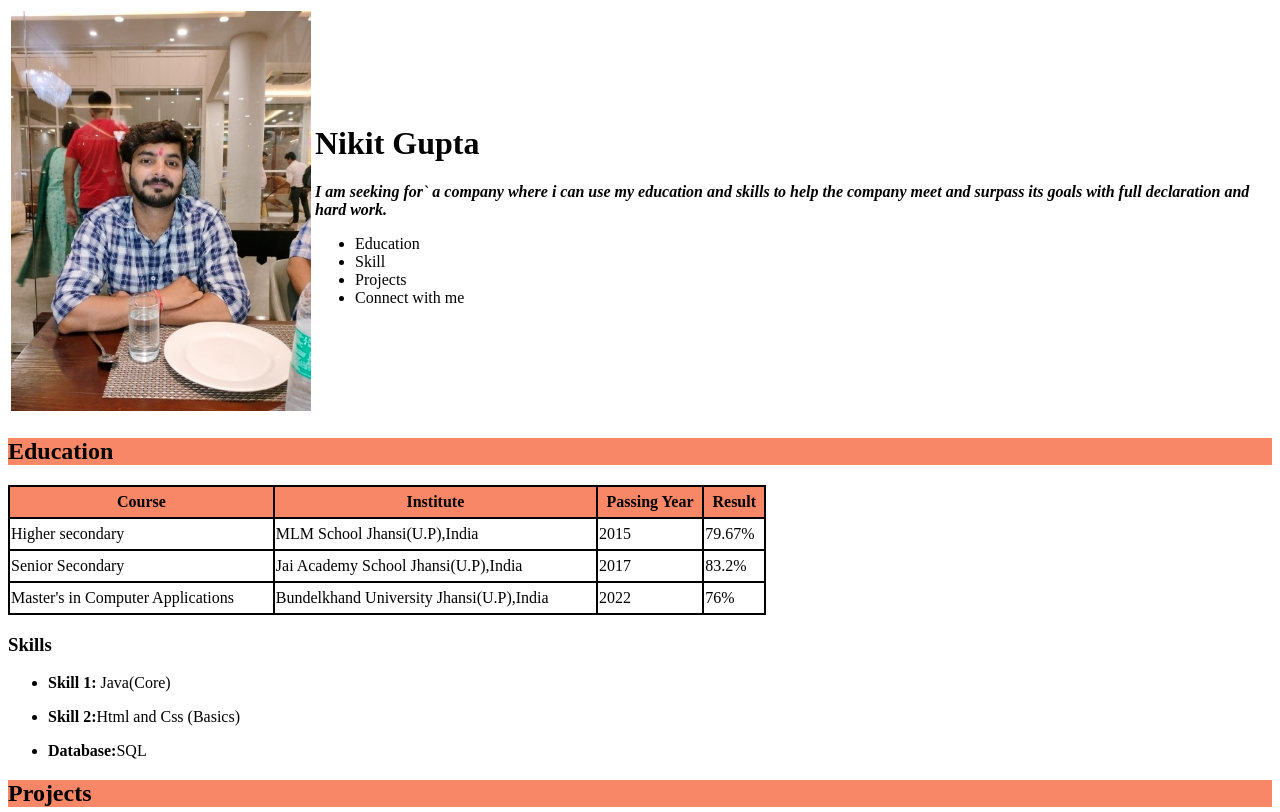
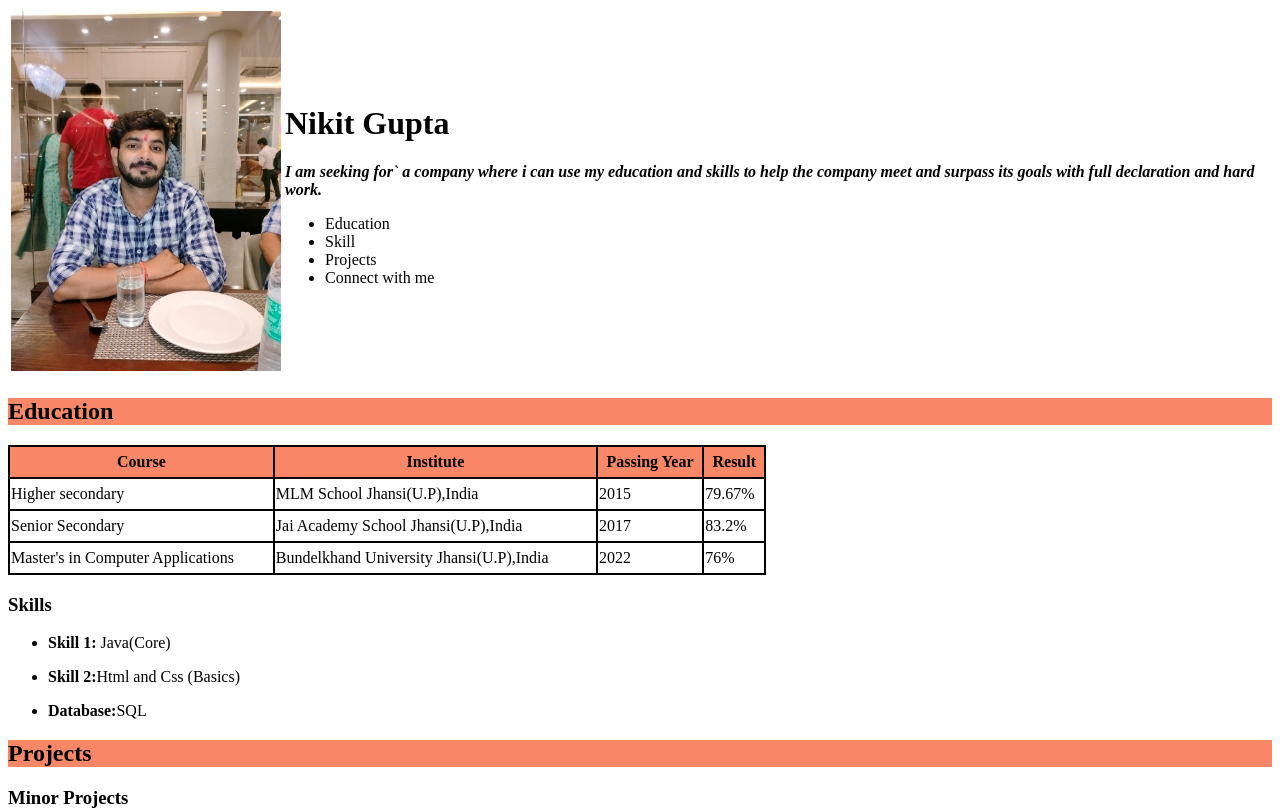
Before and after one commit to NikitGupta/Resume, a plain HTML site: page index.html in a window 1280 px wide. Shown: the top 812 px of the page. Drawn offline with Linux system fonts and the light colour scheme; files that its build step writes are made by us from their sources.

Commit message:
update index.html

```diff
--- a/index.html
+++ b/index.html
@@ -6,14 +6,14 @@
     <meta http-equiv="X-UA-Compatible" content="IE=edge">
     <meta name="viewport" content="width=device-width, initial-scale=1.0">
     <title>Nikit's Resume</title>
-    <link rel="stylesheet" href="style/style.css">
+    <link rel="stylesheet" href="style.css">
 
 </head>
 <body>
     <header>
         <table class="table1" id="tableA">
             <tr>
-                <td><img width="300" src="niki.jpeg" alt="Nikit Gupta's photo"> </td>
+                <td><img width="270" src="niki.jpeg" alt="Nikit Gupta's photo"> </td>
                 <td>
                     <h1>Nikit Gupta</h1>
                     <p id><i><b>I am seeking for` a company where i can use my education and skills to help the company
```
